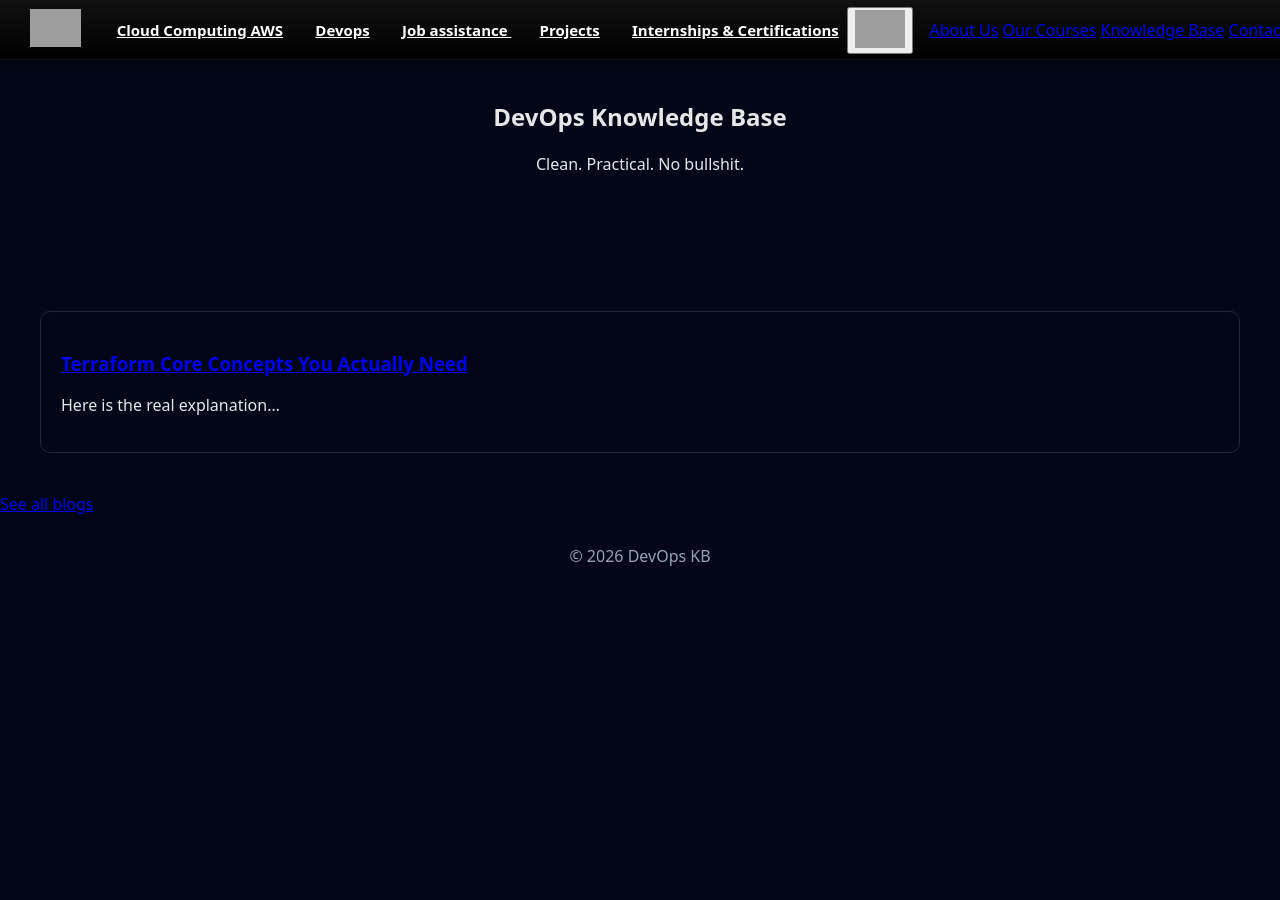
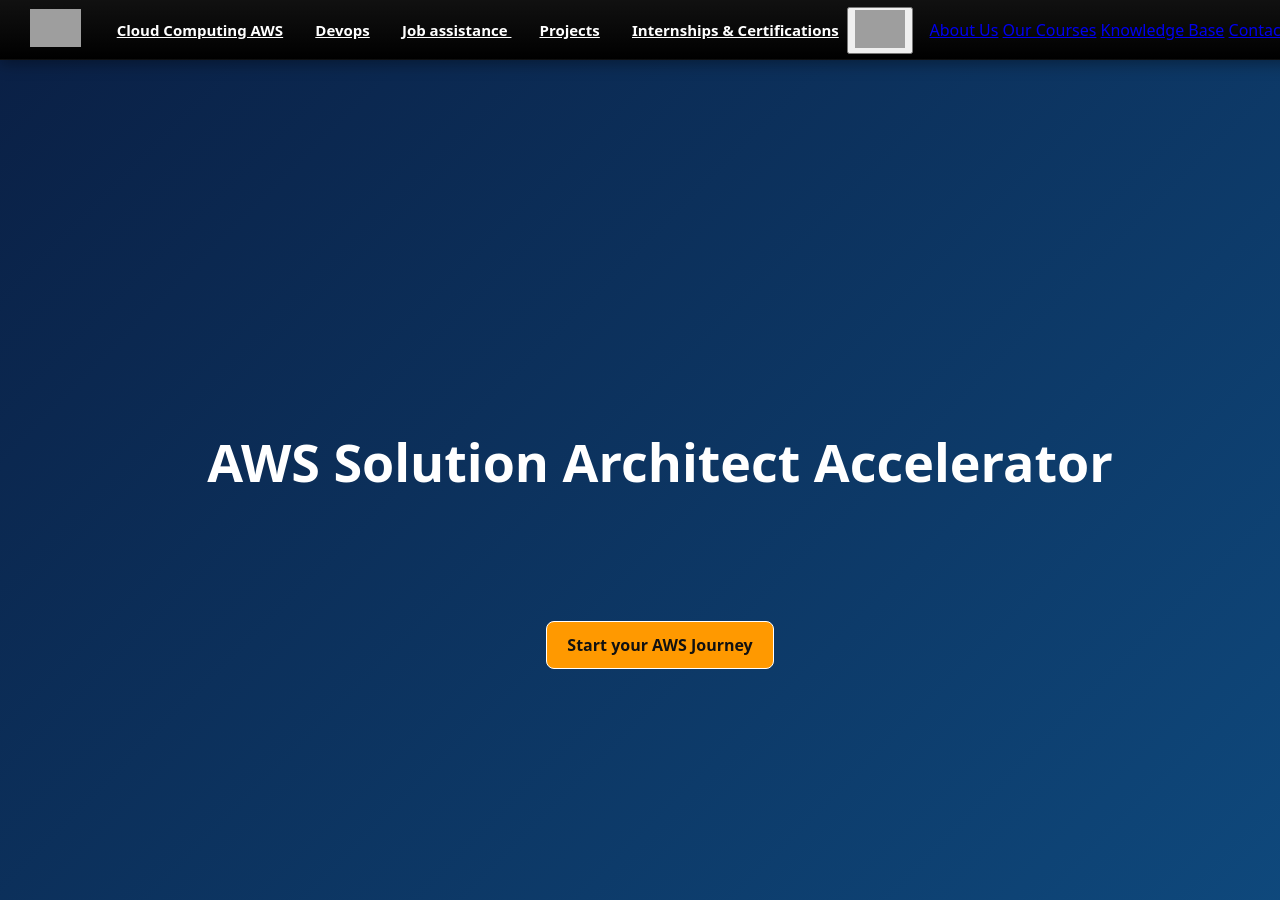
Before and after one commit to RamDhamdar2313/knowledge-base, a Jekyll site: the page built from index.md, in a window 1280 px wide and 900 px high. Built offline with Jekyll 4.4.1, drawn with Linux system fonts in a browser that asks for light colours; grey boxes are pictures that could not be loaded.

Commit message:
Error 1we

```diff
--- /dev/null
+++ b/_includes/header.html
@@ -0,0 +1,9 @@
+<header class="hero">
+  <h1>AWS Solution Architect Accelerator</h1>
+
+  <p class="hero-sub typing-container">
+  <span data-text="Become an AWS Solution Architect — Earn ₹11 LPA+" data-strong="true"></span><br>
+  <span data-text="No coding required. Learn Cloud, Get Certified & Land a Dream Job."></span>
+</p>
+  <a href="enquiry.html" class="btn primary">Start your AWS Journey</a>
+</header>
--- a/_layouts/home.html
+++ b/_layouts/home.html
@@ -7,6 +7,8 @@
 <body>
 
 {% include navbar.html %}
+
+{% include header.html %}
 
 <section class="hero">
   <h1>DevOps Knowledge Base</h1>
--- a/assets/css/style.css
+++ b/assets/css/style.css
@@ -57,6 +57,78 @@ body {
   text-decoration:underline;
 }
 
+
+.hero{
+  min-height:100vh;
+  width:100vw;
+  background:linear-gradient(135deg,#0a1f44,#0f4c81);
+  color:#fff;
+  padding:140px 20px 60px; /* top space for ribbon */
+  display:flex;
+  flex-direction:column;
+  align-items:center;
+  justify-content:center;
+  text-align:center;
+}
+
+.hero h1{font-size:52px;font-weight:800;}
+.hero-sub{font-size:22px;margin:25px auto;max-width:900px;}
+
+.section-hero{
+  max-width:1400px;
+  margin:auto;
+  padding:40px 20px;
+  background:linear-gradient(135deg,#0a1f44,#0f4c81);
+}
+
+.section-hero h2{font-size:52px;font-weight:800;color: #ffffff;;}
+
+.section{
+  max-width:1400px;
+  margin:auto;
+  padding:40px 20px;
+}
+
+.grid{
+  display:grid;
+  grid-template-columns:repeat(auto-fit,minmax(260px,1fr));
+  gap: 10px;
+}
+
+.card{
+  background:#fff;
+  padding:30px;
+  border-radius:14px;
+  box-shadow:0 15px 35px rgba(0,0,0,.08);
+  transition: transform .25s ease, box-shadow .25s ease;
+}
+
+
+.card:hover{
+  transform: translateY(-6px) scale(1.02);
+  box-shadow: 0 25px 50px rgba(0,0,0,.14);
+}
+.price{
+  font-size:26px;
+  font-weight:800;
+  margin:15px 0;
+}
+
+.btn{
+  display:inline-block;
+  padding:14px 28px;
+  font-weight:700;
+  border-radius:8px;
+  border:none;
+  cursor:pointer;
+  background:#ff9900;
+  color:#111;
+  margin-top:10px;
+}
+
+.btn.primary{
+  background:#ff9900;
+}
 .post {
   background: var(--card);
   padding: 2rem;
```
